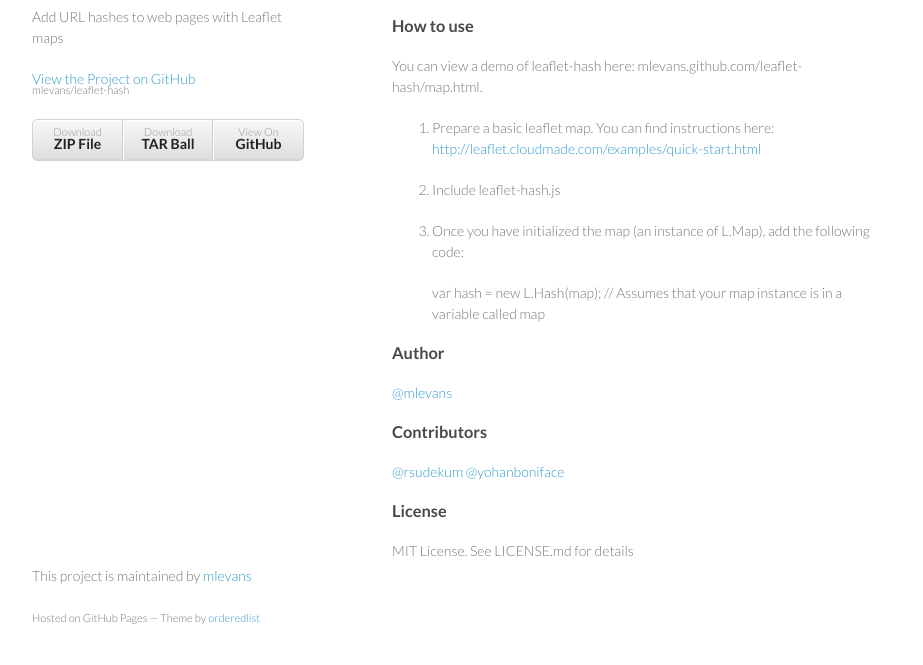
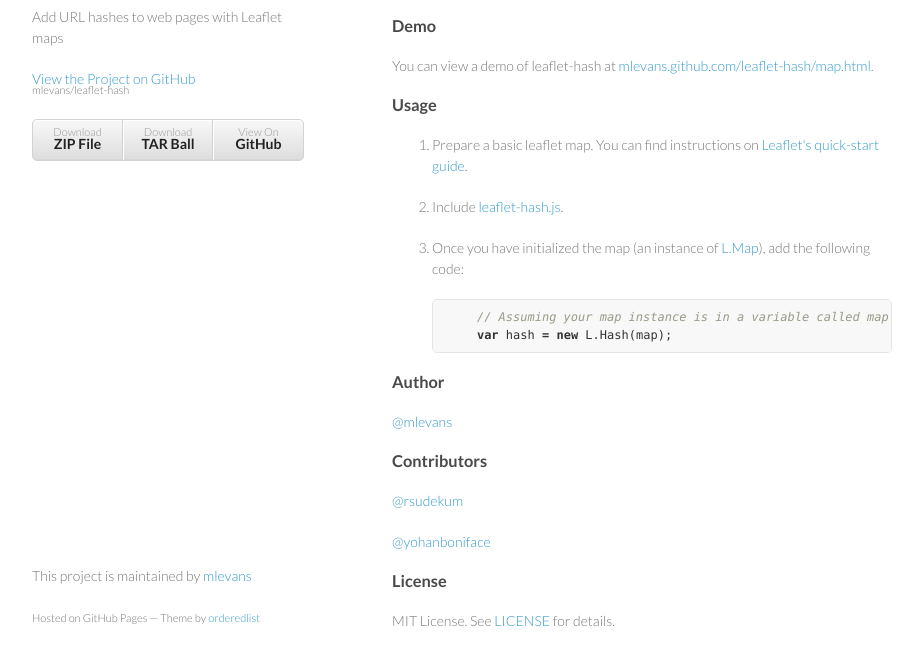
Before and after one commit to mlevans/leaflet-hash, a plain HTML site: page index.html in a window 1280 px wide. Shown: the part 103-768 px from the top of the page, without its empty margins (178-1101 px from the left). Drawn offline with Linux system fonts and the light colour scheme.

```diff
--- a/index.html
+++ b/index.html
@@ -31,17 +31,21 @@
         <p>Leaflet-hash lets you to add dynamic URL hashes to web pages with Leaflet maps. You can easily
 link users to specific map views.</p>
 
-<h3>How to use</h3>
+<h3>Demo</h3>
 
-<p>You can view a demo of leaflet-hash here: mlevans.github.com/leaflet-hash/map.html.</p>
+<p>You can view a demo of leaflet-hash at <a href="mlevans.github.com/leaflet-hash/map.html">mlevans.github.com/leaflet-hash/map.html</a>.</p>
+
+<h3>Usage</h3>
 
 <ol>
-<li><p>Prepare a basic leaflet map. You can find instructions here: <a href="http://leaflet.cloudmade.com/examples/quick-start.html">http://leaflet.cloudmade.com/examples/quick-start.html</a></p></li>
-<li><p>Include leaflet-hash.js</p></li>
+<li><p>Prepare a basic leaflet map. You can find instructions on <a href="http://leaflet.cloudmade.com/examples/quick-start.html">Leaflet's quick-start guide</a>.</p></li>
+<li><p>Include <a href="https://github.com/mlevans/leaflet-hash/blob/master/leaflet-hash.js">leaflet-hash.js</a>.</p></li>
 <li>
-<p>Once you have initialized the map (an instance of L.Map), add the following code:</p>
+<p>Once you have initialized the map (an instance of <a href="http://leaflet.cloudmade.com/reference.html#map-usage">L.Map</a>), add the following code:</p>
 
-<p>var hash = new L.Hash(map); // Assumes that your map instance is in a variable called map</p>
+<div class="highlight"><pre>    <span class="c1">// Assuming your map instance is in a variable called map</span>
+    <span class="kd">var</span> <span class="nx">hash</span> <span class="o">=</span> <span class="k">new</span> <span class="nx">L</span><span class="p">.</span><span class="nx">Hash</span><span class="p">(</span><span class="nx">map</span><span class="p">);</span>
+</pre></div>
 </li>
 </ol><h3>Author</h3>
 
@@ -49,12 +53,13 @@
 
 <h3>Contributors</h3>
 
-<p><a href="https://github.com/rsudekum" class="user-mention">@rsudekum</a>
-<a href="https://github.com/yohanboniface" class="user-mention">@yohanboniface</a></p>
+<p><a href="https://github.com/rsudekum" class="user-mention">@rsudekum</a></p>
+
+<p><a href="https://github.com/yohanboniface" class="user-mention">@yohanboniface</a></p>
 
 <h3>License</h3>
 
-<p>MIT License. See LICENSE.md for details</p>
+<p>MIT License. See <a href="https://github.com/mlevans/leaflet-hash/blob/master/LICENSE.md">LICENSE</a> for details.</p>
       </section>
       <footer>
         <p>This project is maintained by <a href="https://github.com/mlevans">mlevans</a></p>
```
Also changed, not shown: params.json (+1 -1 lines).
